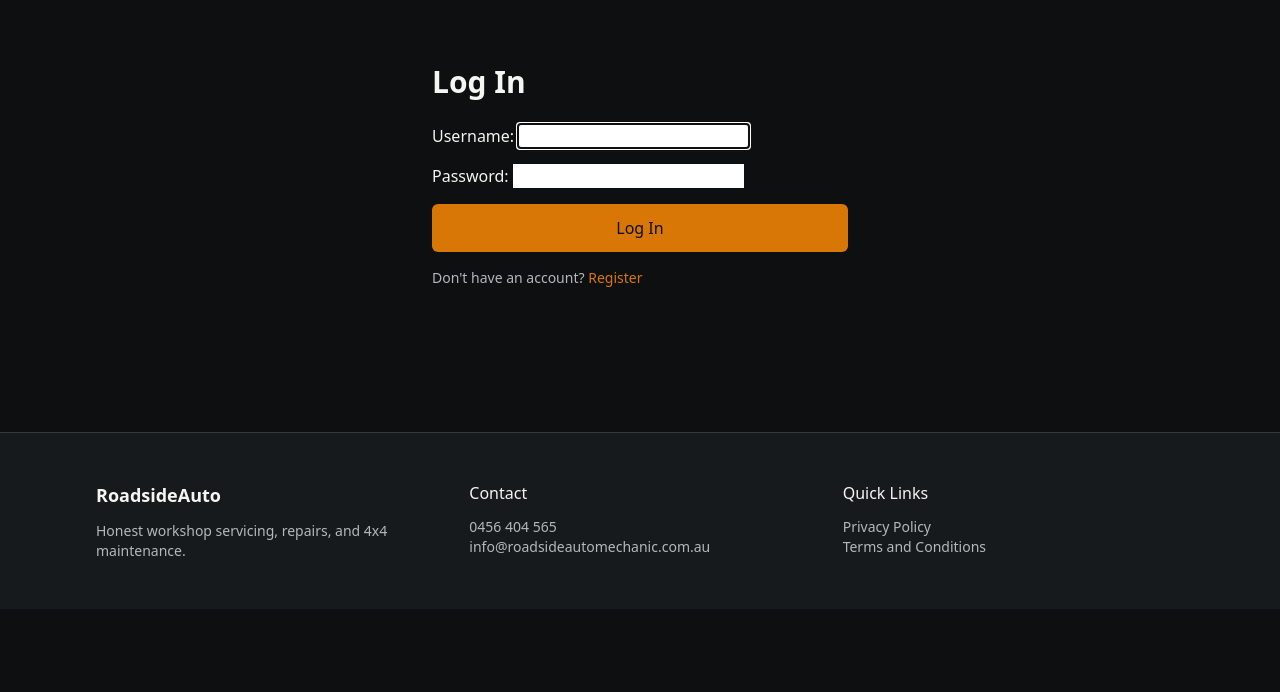
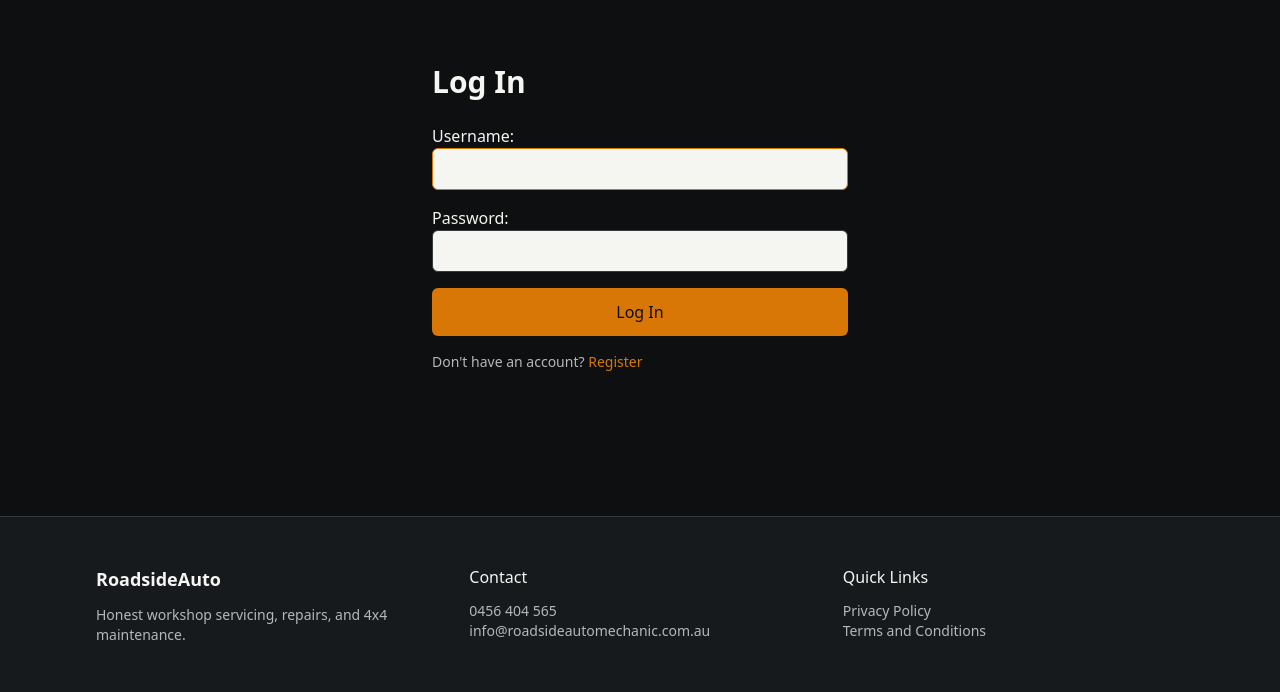
Before and after one commit to Philip-0w0/roadsideautomechanic-django, a Django app: page /accounts/login/ in a window 1280 px wide. Shown: the part 65-757 px from the top of the page. Run offline with Django 5.2, Linux system fonts and the light colour scheme; some libraries are stand-ins or nearby versions.

Commit message:
Fix form input text contrast

```diff
--- a/templates/base.html
+++ b/templates/base.html
@@ -33,3 +33,27 @@
     {% include 'core/_footer.html' %}
   </body>
 </html>
+
+<style>
+    input[type="text"],
+    input[type="email"],
+    input[type="password"],
+    input[type="tel"],
+    input[type="number"],
+    input[type="date"],
+    textarea,
+    select {
+      background-color: #f5f5f2;
+      color: #0d0f10;
+      border: 1px solid #34393c;
+      border-radius: 0.375rem;
+      padding: 0.5rem 0.75rem;
+      width: 100%;
+    }
+    input:focus,
+    textarea:focus,
+    select:focus {
+      outline: none;
+      border-color: #d97706;
+    }
+  </style>
```
